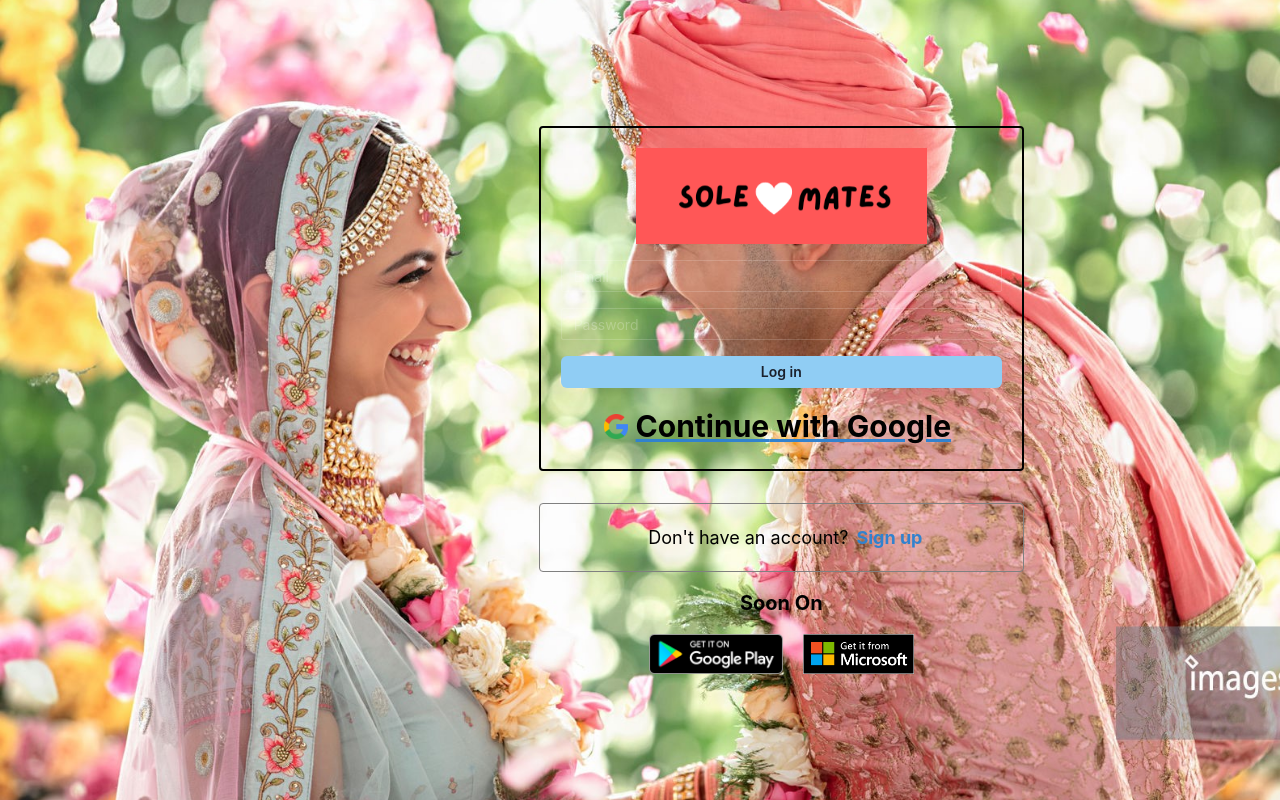
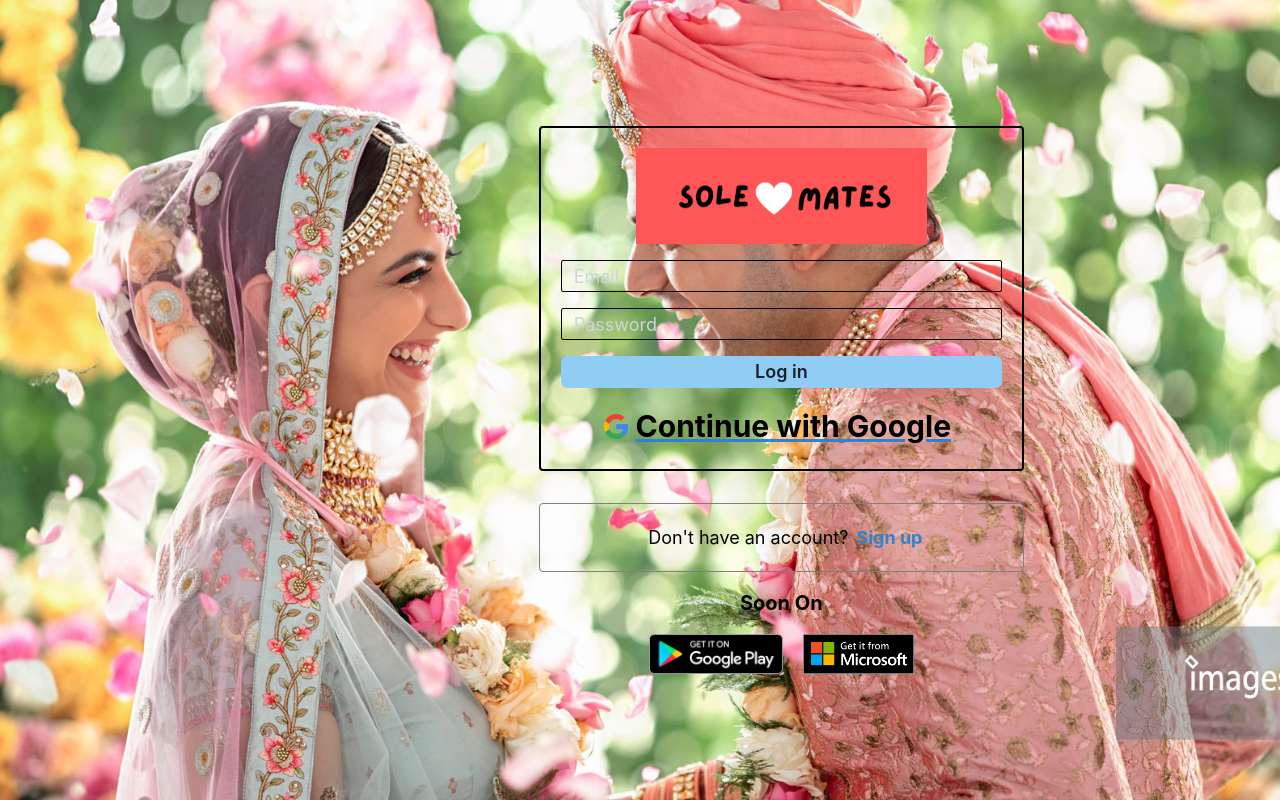
Before and after one commit to AbhiAuti/Matrimony, a React (Vite) app: page /auth in a window 1280 px wide. Built offline with nearby package versions, Linux system fonts and the light colour scheme; no server answers.

Commit message:
Update Login.jsx

```diff
--- a/src/components/AuthForm/Login.jsx
+++ b/src/components/AuthForm/Login.jsx
@@ -8,35 +8,44 @@
     password: "",
   });
   const { loading, error, login } = useLogin();
+
   return (
     <>
       <Input
-				placeholder='Email'
-				fontSize={14}
-				type='email'
+        placeholder="Email"
+        fontSize={18}
+        type="email"
         size={"sm"}
         value={inputs.email}
         onChange={(e) => setInputs({ ...inputs, email: e.target.value })}
+        _placeholder={{ color: "gray.300" }}  // Make placeholder color more grey
+        borderColor="black"  // Make border more blackish
+        _hover={{ borderColor: "black" }}  // Make border more blackish on hover
+        _focus={{ borderColor: "black" }}  // Make border more blackish on focus
       />
       <Input
-				placeholder='Password'
-				fontSize={14}
+        placeholder="Password"
+        fontSize={18}
         size={"sm"}
-				type='password'
+        type="password"
         value={inputs.password}
         onChange={(e) => setInputs({ ...inputs, password: e.target.value })}
+        _placeholder={{ color: "gray.300" }}  // Make placeholder color more grey
+        borderColor="black"  // Make border more blackish
+        _hover={{ borderColor: "black" }}  // Make border more blackish on hover
+        _focus={{ borderColor: "black" }}  // Make border more blackish on focus
       />
       {error && (
-				<Alert status='error' fontSize={13} p={2} borderRadius={4}>
+        <Alert status="error" fontSize={13} p={2} borderRadius={4}>
           <AlertIcon fontSize={12} />
           {error.message}
         </Alert>
       )}
       <Button
         w={"full"}
-				colorScheme='blue'
+        colorScheme="blue"
         size={"sm"}
-				fontSize={14}
+        fontSize={18}
         isLoading={loading}
         onClick={() => login(inputs)}
       >
```
Lines whose indentation alone changed are shown as unchanged.
